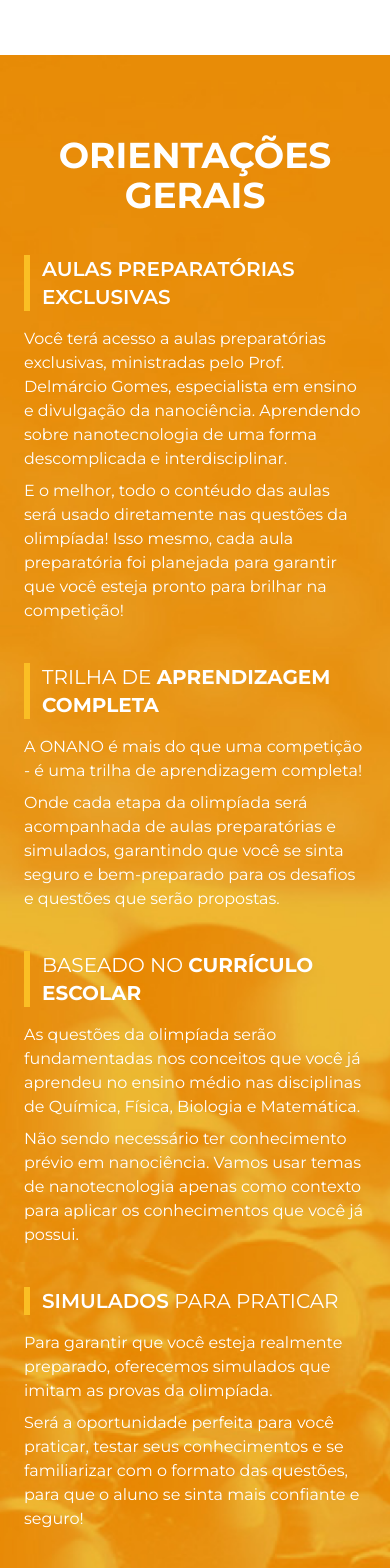
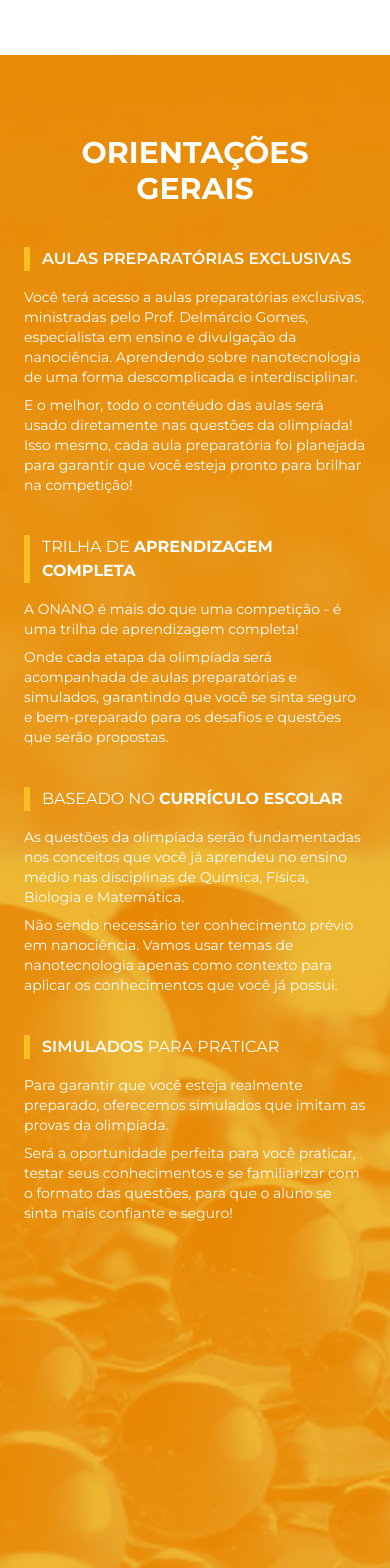
Before and after one commit to willdjm/bb, a Next.js app: page / in a window 390 px wide. Shown: the part 4960-6528 px from the top of the page. Built offline with nearby package versions, Linux system fonts and the light colour scheme.

Commit message:
first commit

```diff
--- a/src/app/components/OrientationsGeneral.tsx
+++ b/src/app/components/OrientationsGeneral.tsx
@@ -53,34 +53,34 @@
 {/* MOBILE */}
 <div id="OrientationsGeneral" className="md:hidden relative flex flex-col justify-start items-start">
         <picture className=" w-full relative">
-            <img src="/bg-orientacoes-mobile.png" className="w-full object-cover h-[115rem] relative" alt="" />
+            <img src="/bg-orientacoes-mobile.png" className="w-full object-cover h-full relative" alt="" />
         </picture>
         <div className="absolute z-20 w-full flex flex-col items-center justify-center gap-10 top-20">
-            <p className="text-white font-bold text-4xl uppercase text-center">ORIENTAÇÕES GERAIS</p>
+            <p className="text-white font-bold text-3xl uppercase text-center max-w-xs">ORIENTAÇÕES GERAIS</p>
             <div className="flex flex-col w-full items-start justify-center gap-10 text-center relative px-6">
                     <div
                         className="flex flex-col gap-2 items-start justify-start text-white">
-                        <p className="text-left font-semibold border-l-[6px] border-amber-400 pl-3 uppercase text-xl">AULAS PREPARATÓRIAS EXCLUSIVAS</p>
-                        <p className="text-left text-base pt-2">Você terá acesso a aulas preparatórias exclusivas, ministradas pelo Prof. Delmárcio Gomes, especialista em ensino e divulgação da nanociência. Aprendendo sobre nanotecnologia de uma forma descomplicada e interdisciplinar.</p>
-                        <p className="text-left text-base">E o melhor, todo o contéudo das aulas será usado diretamente nas questões da olimpíada! Isso mesmo, cada aula preparatória foi planejada para garantir que você esteja pronto para brilhar na competição!</p>
+                        <p className="text-left font-semibold border-l-[6px] border-amber-400 pl-3 uppercase text-base">AULAS PREPARATÓRIAS EXCLUSIVAS</p>
+                        <p className="text-left text-sm pt-2">Você terá acesso a aulas preparatórias exclusivas, ministradas pelo Prof. Delmárcio Gomes, especialista em ensino e divulgação da nanociência. Aprendendo sobre nanotecnologia de uma forma descomplicada e interdisciplinar.</p>
+                        <p className="text-left text-sm">E o melhor, todo o contéudo das aulas será usado diretamente nas questões da olimpíada! Isso mesmo, cada aula preparatória foi planejada para garantir que você esteja pronto para brilhar na competição!</p>
                     </div>
                     <div
                         className="flex flex-col gap-2 items-start justify-start text-white">
-                        <p className="text-left border-l-[6px] border-amber-400 pl-3 uppercase text-xl">TRILHA DE <span className="font-bold">APRENDIZAGEM COMPLETA</span></p>
-                        <p className="text-left text-base pt-2">A ONANO é mais do que uma competição - é uma trilha de aprendizagem completa!</p>
-                        <p className="text-left text-base">Onde cada etapa da olimpíada será acompanhada de aulas preparatórias e simulados, garantindo que você se sinta seguro e bem-preparado para os desafios e questões que serão propostas.</p>
+                        <p className="text-left border-l-[6px] border-amber-400 pl-3 uppercase text-base">TRILHA DE <span className="font-bold">APRENDIZAGEM COMPLETA</span></p>
+                        <p className="text-left text-sm pt-2">A ONANO é mais do que uma competição - é uma trilha de aprendizagem completa!</p>
+                        <p className="text-left text-sm">Onde cada etapa da olimpíada será acompanhada de aulas preparatórias e simulados, garantindo que você se sinta seguro e bem-preparado para os desafios e questões que serão propostas.</p>
                     </div>
                     <div
                         className="flex flex-col gap-2 items-start justify-start text-white">
-                        <p className="text-left border-l-[6px] border-amber-400 pl-3 uppercase text-xl">BASEADO NO <span className="font-bold">CURRÍCULO ESCOLAR</span></p>
-                        <p className="text-left text-base pt-2">As questões da olimpíada serão fundamentadas nos conceitos que você já aprendeu no ensino médio nas disciplinas de Química, Física, Biologia e Matemática.</p>
-                        <p className="text-left text-base">Não sendo necessário ter conhecimento prévio em nanociência. Vamos usar temas de nanotecnologia apenas como contexto para aplicar os conhecimentos que você já possui.</p>
+                        <p className="text-left border-l-[6px] border-amber-400 pl-3 uppercase text-base">BASEADO NO <span className="font-bold">CURRÍCULO ESCOLAR</span></p>
+                        <p className="text-left text-sm pt-2">As questões da olimpíada serão fundamentadas nos conceitos que você já aprendeu no ensino médio nas disciplinas de Química, Física, Biologia e Matemática.</p>
+                        <p className="text-left text-sm">Não sendo necessário ter conhecimento prévio em nanociência. Vamos usar temas de nanotecnologia apenas como contexto para aplicar os conhecimentos que você já possui.</p>
                     </div>
                     <div
                         className="flex flex-col gap-2 items-start justify-start text-white">
-                        <p className="text-left font-semibold border-l-[6px] border-amber-400 pl-3 uppercase text-xl">SIMULADOS <span className="font-normal">PARA PRATICAR</span></p>
-                        <p className="text-left text-base pt-2">Para garantir que você esteja realmente preparado, oferecemos simulados que imitam as provas da olimpíada. </p>
-                        <p className="text-left text-base">Será a oportunidade perfeita para você praticar, testar seus conhecimentos e se familiarizar com o formato das questões, para que o aluno se sinta mais confiante e seguro!</p>
+                        <p className="text-left font-semibold border-l-[6px] border-amber-400 pl-3 uppercase text-base">SIMULADOS <span className="font-normal">PARA PRATICAR</span></p>
+                        <p className="text-left text-sm pt-2">Para garantir que você esteja realmente preparado, oferecemos simulados que imitam as provas da olimpíada. </p>
+                        <p className="text-left text-sm">Será a oportunidade perfeita para você praticar, testar seus conhecimentos e se familiarizar com o formato das questões, para que o aluno se sinta mais confiante e seguro!</p>
                     </div>
             </div>
         </div>
--- a/src/app/components/Programming.tsx
+++ b/src/app/components/Programming.tsx
@@ -77,7 +77,7 @@
 
 
 {/* MOBILE */}
-<div className="md:hidden relative flex flex-col justify-start items-center h-screen">
+<div className="md:hidden relative flex flex-col justify-center items-center h-screen">
     <div id="Programming"
         className='md:justify-center items-center flex flex-col w-full py-10 relative gap-20'>
         <p className="text-blue-950 font-bold text-3xl uppercase text-center">PROGRAMAÇÃO</p>
```
